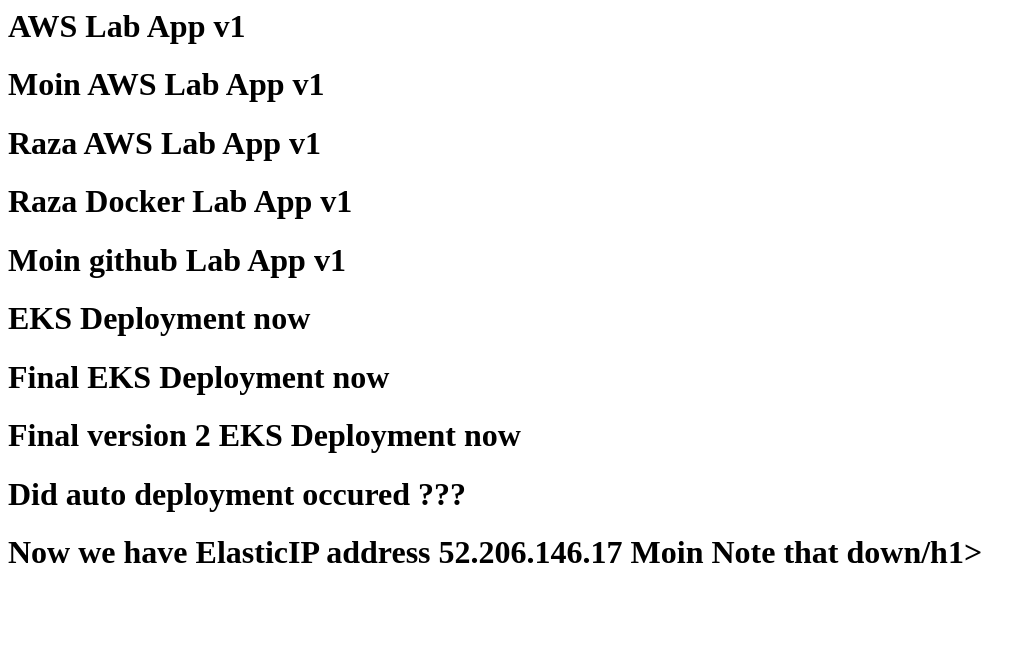
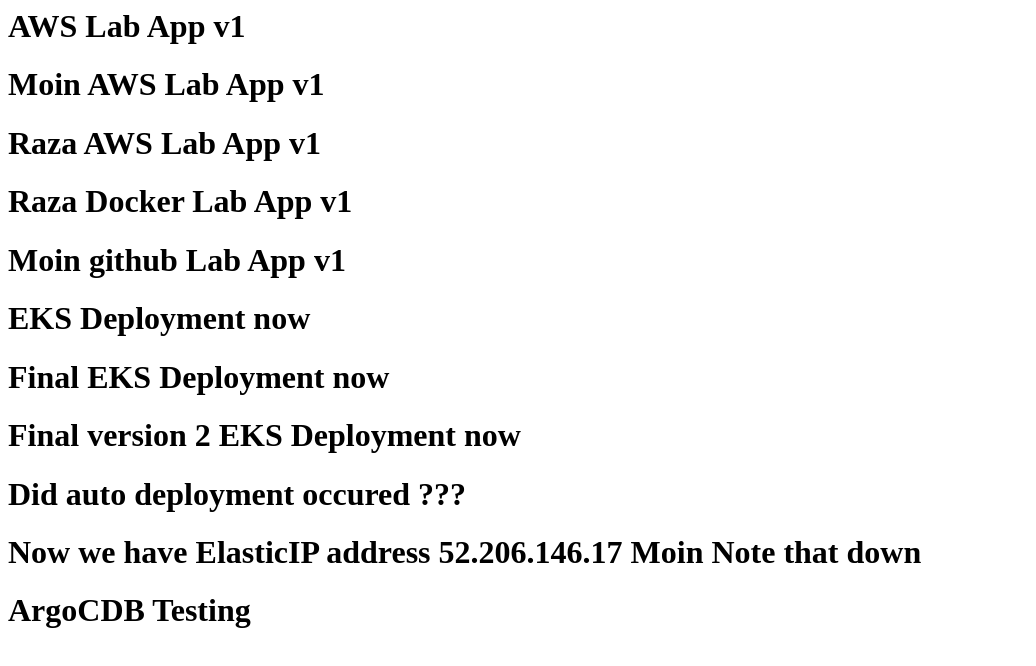
Before and after one commit to mrazzaq82/MoinAws, a plain HTML site: page index.html in a window 1280 px wide. Shown: the whole page, without its empty margins (0-1036 px from the left). Drawn offline with Linux system fonts and the light colour scheme.

Commit message:
Update index.html

```diff
--- a/index.html
+++ b/index.html
@@ -9,4 +9,5 @@
 <h1>Final EKS Deployment now </h1>
 <h1>Final version 2 EKS Deployment now </h1>
 <h1>Did auto deployment occured ???</h1>
-<h1>Now we have ElasticIP address 52.206.146.17 Moin Note that down/h1>
+<h1>Now we have ElasticIP address 52.206.146.17 Moin Note that down</h1>
+<h1>ArgoCDB Testing</h1>
```
